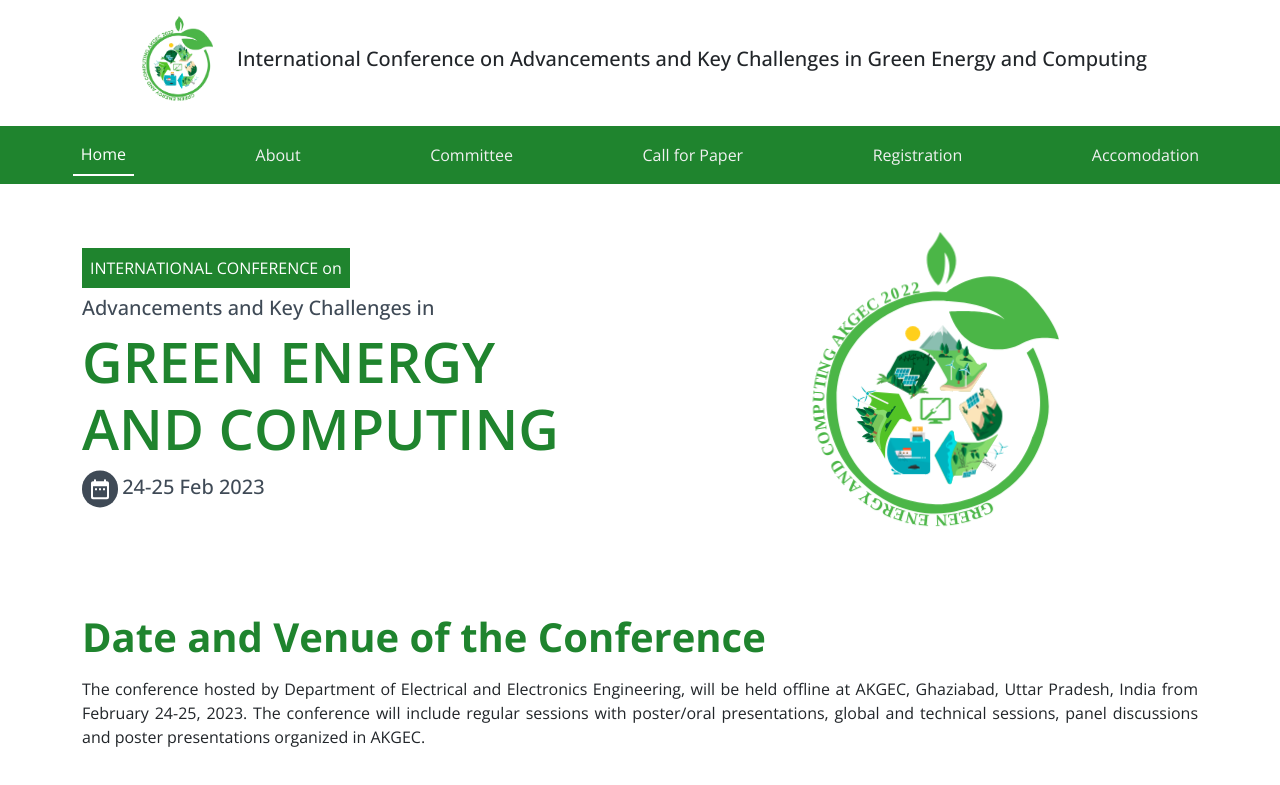
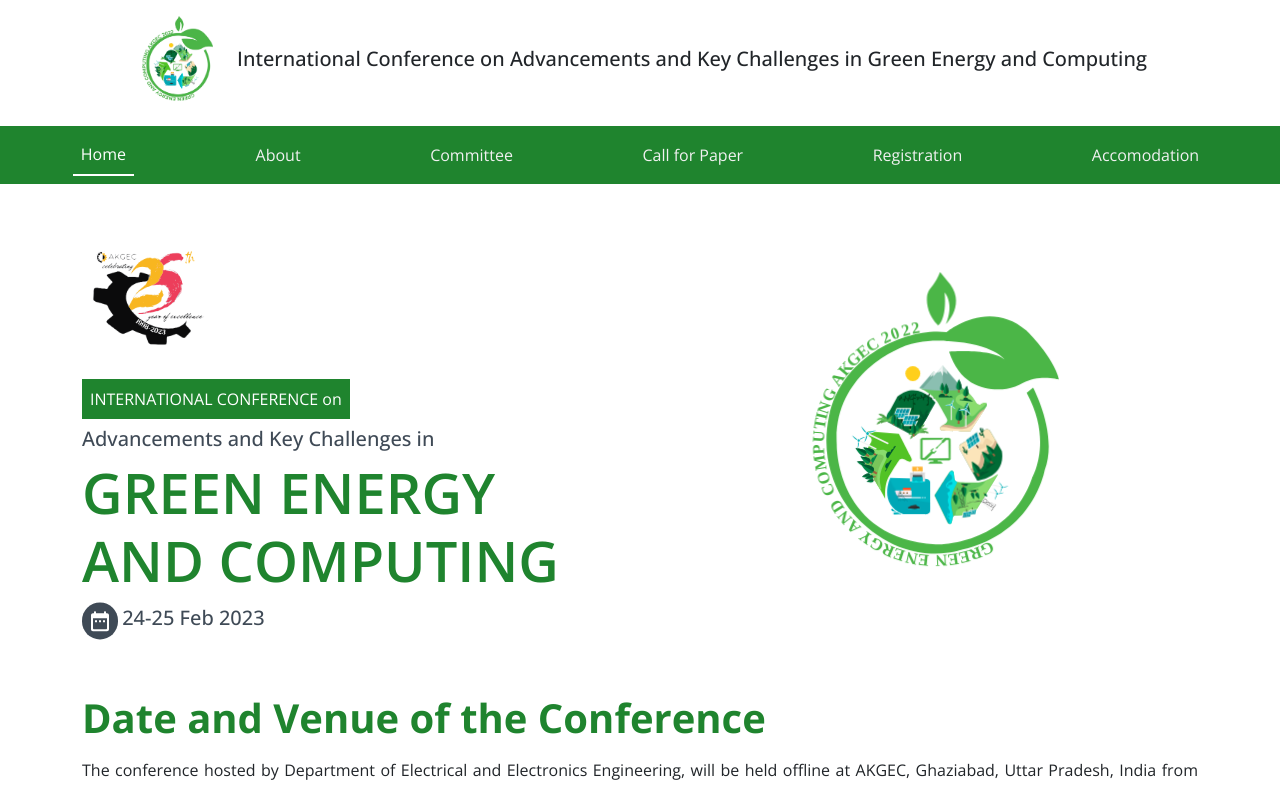
Before and after one commit to hargun0360/CSE-Website, a React (Create React App) app: page /call-for-paper/committee/ in a window 1280 px wide. Shown: the top 785 px of the page. Built offline with nearby package versions, Linux system fonts and the light colour scheme.

Commit message:
added new logo and removed technical chair

```diff
--- a/src/App.css
+++ b/src/App.css
@@ -188,6 +188,12 @@
     background: red;
   }
 
+  .nayi{
+    height:auto;
+    width:30%;
+    display: block;
+  }
+
 
   @media only screen and (min-width:425px) {
 
@@ -200,7 +206,13 @@
 
     .si-text{
       font-size: 12px;
-  }
+    }
+
+    .naya{
+      width:25%;
+      margin: 0;
+      padding: 0;
+    }
 
 
   .foottext{
--- a/src/Components/Committee/Committee.js
+++ b/src/Components/Committee/Committee.js
@@ -101,13 +101,13 @@ Professor & Head (CE), AKGEC</td>
                     </tr>
             <tr>
             <td className="tdborder">Dr. A.K. Rai<br/>Professor (EN), AKGEC</td>
-                <td className="tdborder">Dr. Sukhwinder Singh Dhillon<br/>Associate Professor (EN), AKGEC</td>
+                <td className="tdborder">Dr. Vani Bhargava<br/>Associate Professor (EN), AKGEC</td>
             </tr>
 
             </tbody>
         </Table>
 
-            <Table borderless className="mb-5 borderbtm">
+            {/* <Table borderless className="mb-5 borderbtm">
             <tbody>
             <tr>
                         <th className="noborder">Technical Chair </th>
@@ -118,7 +118,7 @@ Professor & Head (CE), AKGEC</td>
             </tr>
 
             </tbody>
-        </Table>
+        </Table> */}
 
             <Table borderless className="mb-5 borderbtm">
             <tbody>
--- a/src/Components/Home/Home.js
+++ b/src/Components/Home/Home.js
@@ -1,6 +1,6 @@
 import React, { Component } from "react";
 import path from '../../assets/icons/rightsmall.svg';
-import logopath from '../../assets/icons/enlogo.png';
+import logopath from '../../assets/icons/naya.png';
 import {ReactComponent as Calendar} from '../../assets/icons/calendar.svg';
 import {ReactComponent as Desktop} from '../../assets/icons/mob.svg';
 import Gallery from '../Gallery/Gallery'
@@ -12,6 +12,7 @@ class Home extends Component {
         <div id="home">
 <div className="d-flex container pt-5 justify-content-between">
             <div>
+                <img src={logopath} class="nayi"/>
                 <div id="bg-green" className="d-inline-block p-2 mt-3">
                 INTERNATIONAL CONFERENCE on
                 </div>
--- a/src/Components/Registration/Registration.js
+++ b/src/Components/Registration/Registration.js
@@ -20,24 +20,24 @@ import { Table } from "react-bootstrap";
                     </tr>
             <tr>
                 <td> Participants from Industries </td>
-                <td>Rs. 9000</td>
+                <td>Rs. 6000</td>
                 <td>$ 250</td>
             </tr>
             <tr>
                 <td> Academia </td>
-                <td>Rs. 8000</td>
+                <td>Rs. 5000</td>
                 <td>$ 200</td>
             </tr>
             <tr>
                 <td> Research Scholars and students </td>
-                <td>Rs. 7000</td>
+                <td>Rs. 4000</td>
                 <td>$ 150</td>
             </tr>
 
             </tbody>
         </Table>
 
-<p>10% fee concession to IET and IEEE Members.  The fee entitles the delegates to participate in technical sessions, conference kit, copy of the proceedings, lunch and refreshments on each day of conference. Registration and rest proceedings will be done through the conference website: akgec2022@akgec.ac.in</p>
+<p>10% fee concession to IEI and IEEE Members.  The fee entitles the delegates to participate in technical sessions, conference kit, copy of the proceedings, lunch and refreshments on each day of conference. Registration and rest proceedings will be done through the conference website: akgec2022@akgec.ac.in</p>
 
             </div>
             </div>
```
Also changed, not shown: src/assets/icons/naya.png (added).
